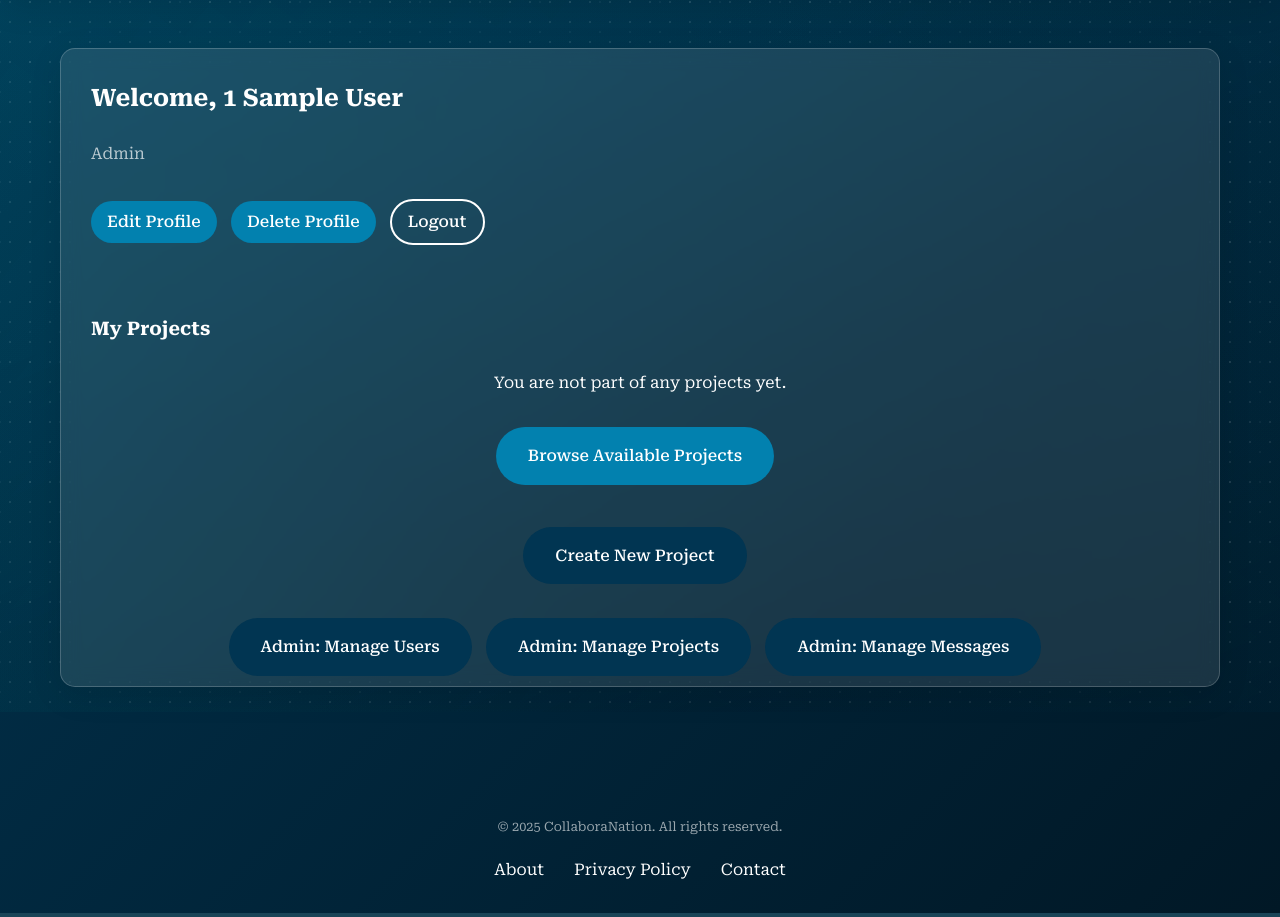
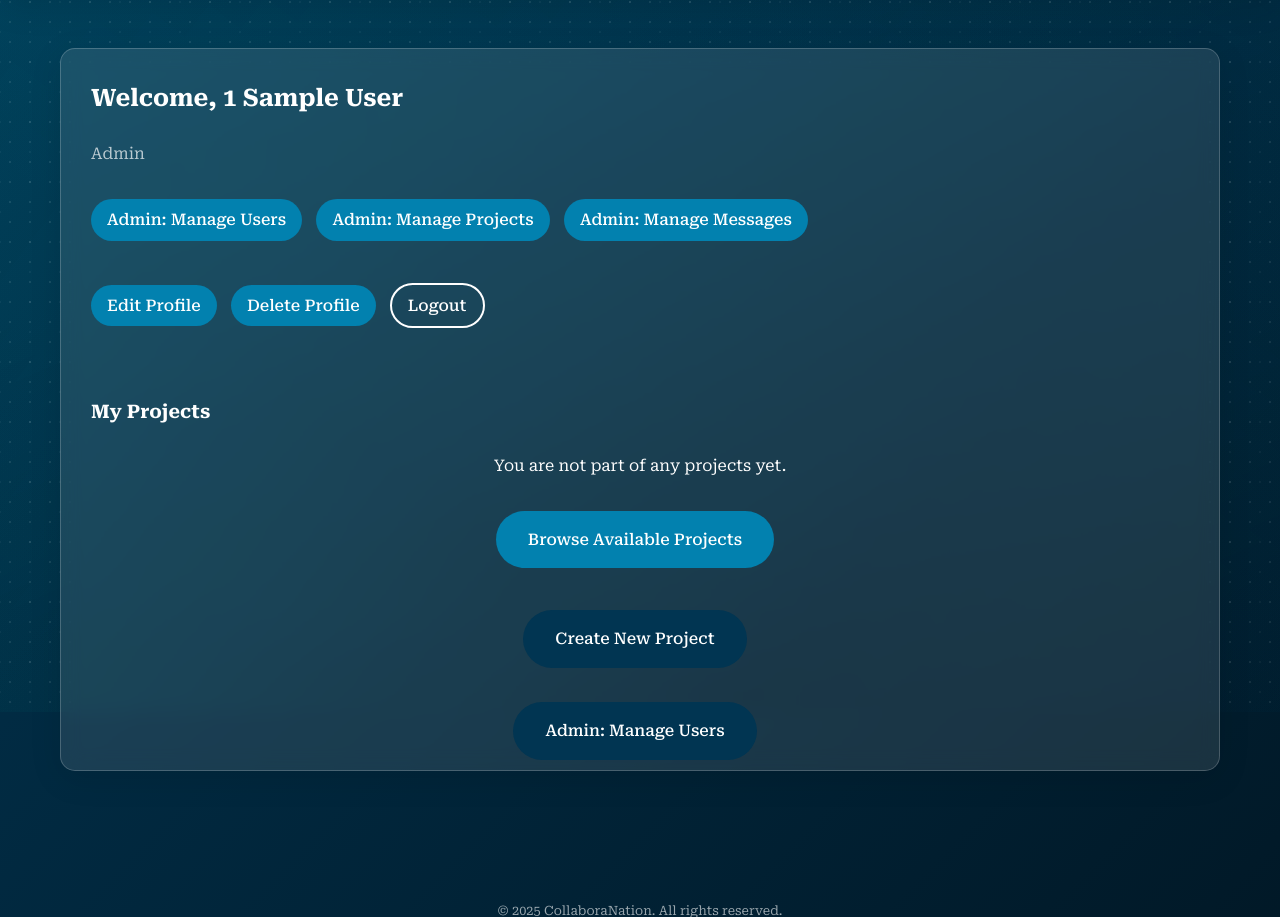
Before and after one commit to zackychan97/CIS375_Spring2025_Project1, a PHP site: page /dashboard.php in a window 1280 px wide. Shown: the part 88-1005 px from the top of the page. Run offline with PHP 8.4, Linux system fonts and the light colour scheme; the visitor is signed in with stand-in values (Sample User, id 1); data that the repository does not hold is empty.

Commit message:
UI Fixes

```diff
--- a/dashboard.php
+++ b/dashboard.php
@@ -34,6 +34,11 @@ $projects = mysqli_fetch_all($result, MYSQLI_ASSOC);
             <div class="col-md-8">
                 <h2 class="mb-3">Welcome, <?= htmlspecialchars($fullname) ?></h2>
                 <p class="text-muted"><?= ucfirst(htmlspecialchars($role)) ?></p>
+            </div>
+            <div class="col-md-4 text-md-end mt-4 mt-md-0">
+                <a href="manage_users.php" class="btn btn-secondary me-2 px-2 py-1">Admin: Manage Users</a>
+                <a href="manage_projects.php" class="btn btn-secondary me-2 px-2 py-1">Admin: Manage Projects</a>
+                <a href="manage_messages.php" class="btn btn-secondary me-2 px-2 py-1">Admin: Manage Messages</a>
             </div>
             <div class="col-md-4 text-md-end mt-4 mt-md-0">
                 <a href="edit_profile.php" class="btn btn-secondary me-2 px-2 py-1">Edit Profile</a>
@@ -84,14 +89,7 @@ $projects = mysqli_fetch_all($result, MYSQLI_ASSOC);
        class="btn btn-primary me-2 px-4 py-2">
       Admin: Manage Users
     </a>
-    <a href="manage_projects.php"
-       class="btn btn-primary me-2 px-4 py-2">
-      Admin: Manage Projects
-    </a>
-    <a href="manage_messages.php"
-       class="btn btn-primary px-4 py-2">
-      Admin: Manage Messages
-    </a>
+
   </div>
 <?php endif; ?>
     </div>
--- a/manage_messages.php
+++ b/manage_messages.php
@@ -34,7 +34,7 @@ $result = mysqli_query($conn, $query);
                         echo "<td>" . htmlspecialchars($message['email']) . "</td>";
                         echo "<td>" . htmlspecialchars($message['subject']) . "</td>";
                         echo "<td>" . htmlspecialchars($message['message']) . "</td>";
-                        echo "<td><a href='delete_message.php?id=" . $message['id'] . "' class='btn btn-sm btn-danger' onclick='return confirm(\"Are you sure you want to delete this contact message?\")'>Delete</a></td>";
+                        echo "<td><a href='delete_message.php?id=" . $message['id'] . "' class='btn btn-sm btn-outline' onclick='return confirm(\"Are you sure you want to delete this contact message?\")'>Delete</a></td>";
                         echo "</tr>";
                     }
                     ?>
--- a/manage_users.php
+++ b/manage_users.php
@@ -20,7 +20,7 @@ $result = mysqli_query($conn, $query);
         <!-- Main Content -->
         <div class="col-md-9">
             <h2>Manage Users</h2>
-            <a href="add_user.php" class="btn btn-success mb-3">Add New User</a>
+            <a href="add_user.php" class="btn btn-outline mb-3">Add New User</a>
             <table class="table table-striped">
                 <thead>
                     <tr>
@@ -34,7 +34,7 @@ $result = mysqli_query($conn, $query);
                         echo "<td>" . htmlspecialchars($user['name']) . "</td>";
                         echo "<td>" . htmlspecialchars($user['email']) . "</td>";
                         echo "<td>" . htmlspecialchars($user['role']) . "</td>";
-                        echo "<td><a href='edit_user.php?id=" . $user['id'] . "' class='btn btn-sm btn-primary me-1 '>Edit</a>";
+                        echo "<td><a href='edit_user.php?id=" . $user['id'] . "'class='btn btn-outline'>Edit</a>";
                         echo "<a href='delete_user.php?id=" . $user['id'] . "'class='btn btn-outline' onclick='return confirm(\"Are you sure you want to delete this user?\")'>Delete</a>";
                         echo "</tr>";
                     }
```
Also changed, not shown: 1 other file.
